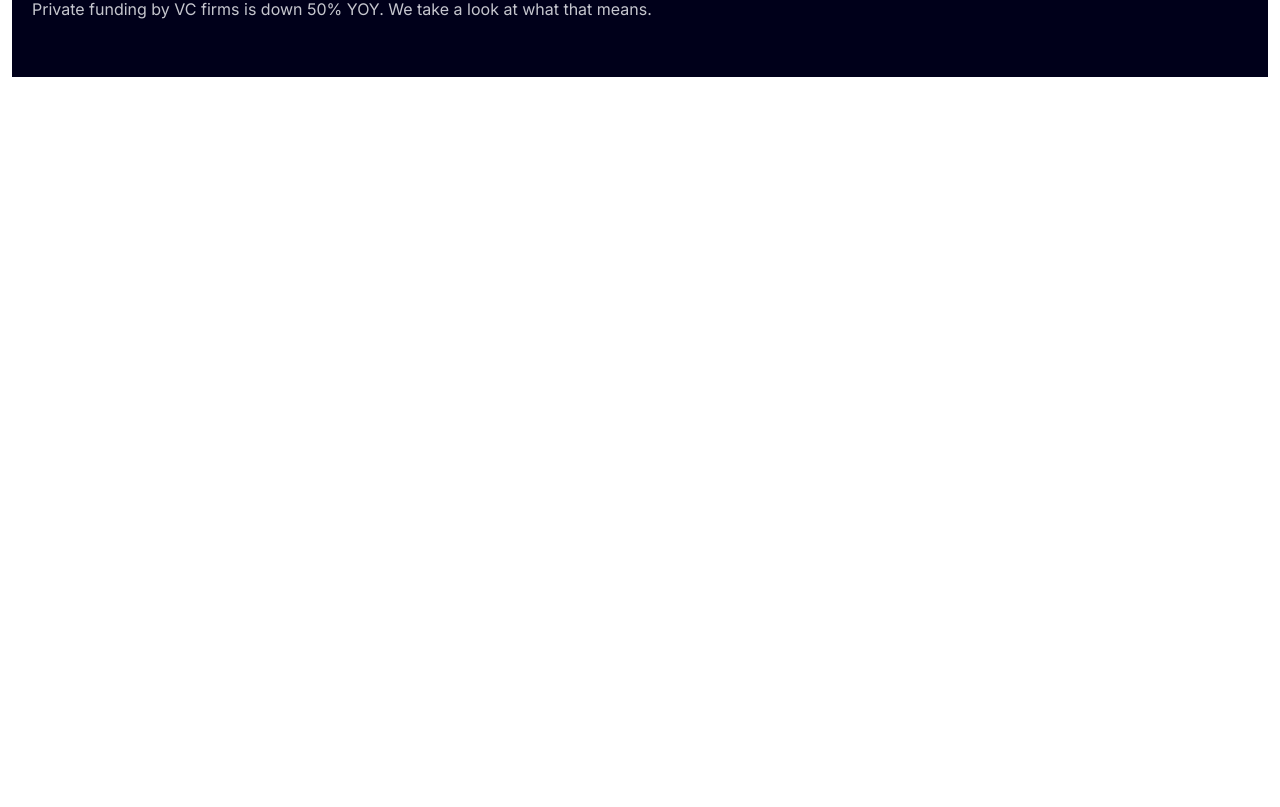
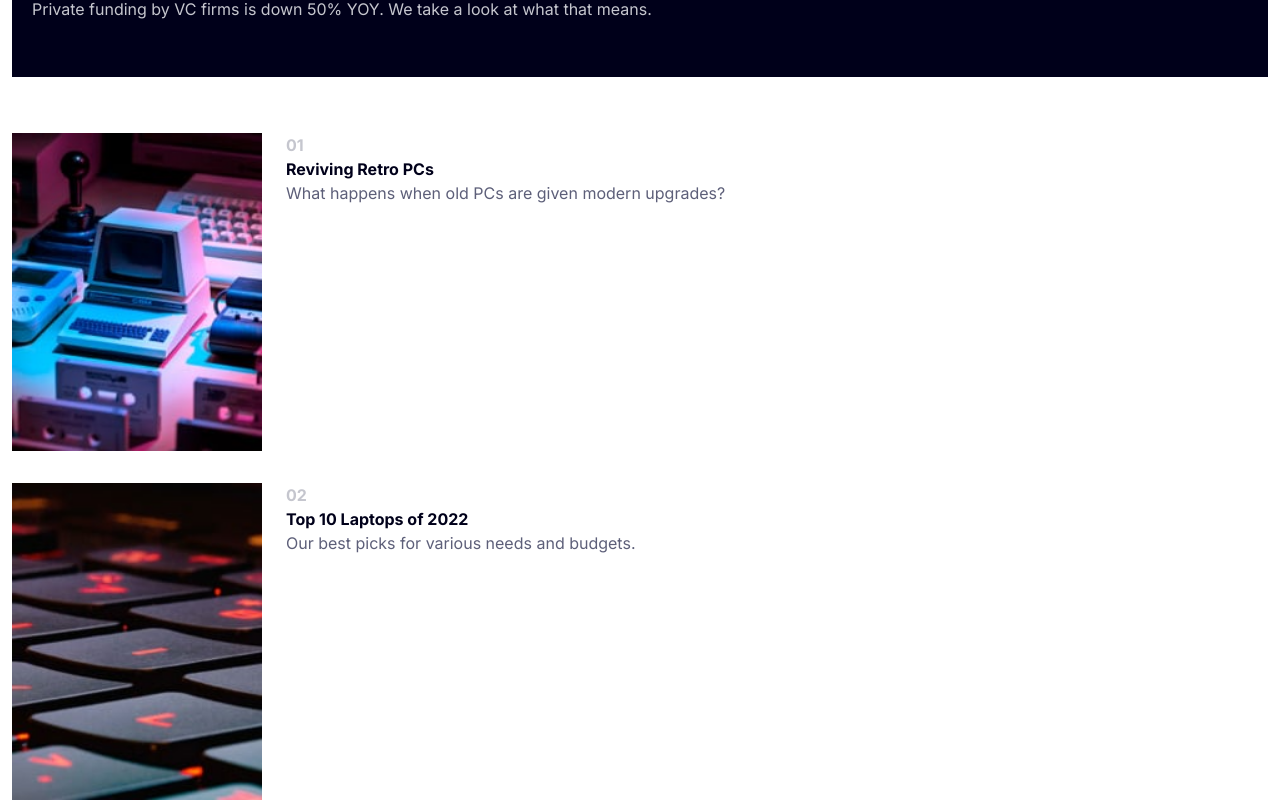
Before and after one commit to SanazBHMN/news-homepage-main, a React (Create React App) app: page / in a window 1280 px wide. Shown: the part 1373-2180 px from the top of the page. Before the commit the page ends 1538 px from the top, so only its background shows below. Built offline with nearby package versions, Linux system fonts and the light colour scheme.

Commit message:
Build topics section

```diff
--- a/src/App.js
+++ b/src/App.js
@@ -2,6 +2,7 @@ import { useState } from "react";
 import Hero from "./components/Hero";
 import Navbar from "./components/Navbar";
 import News from "./components/News";
+import Topics from "./components/Topics";
 
 function App() {
   const [isOpen, setIsOpen] = useState(false);
@@ -11,6 +12,7 @@ function App() {
       <Navbar isOpen={isOpen} setIsOpen={setIsOpen} />
       <Hero />
       <News />
+      <Topics />
     </div>
   );
 }
--- /dev/null
+++ b/src/components/Topics.js
@@ -0,0 +1,48 @@
+import retroPcs from "../assets/images/image-retro-pcs.jpg";
+import laptops from "../assets/images/image-top-laptops.jpg";
+import gaming from "../assets/images/image-gaming-growth.jpg";
+
+function Topics() {
+  const topics = [
+    {
+      id: 1,
+      order: "01",
+      title: "Reviving Retro PCs",
+      text: "What happens when old PCs are given modern upgrades?",
+      img: retroPcs,
+    },
+    {
+      id: 2,
+      order: "02",
+      title: "Top 10 Laptops of 2022",
+      text: "Our best picks for various needs and budgets.",
+      img: laptops,
+    },
+    {
+      id: 3,
+      order: "03",
+      title: "The Growth of Gaming",
+      text: "How the pandemic has sparked fresh opportunities.",
+      img: gaming,
+    },
+  ];
+
+  return (
+    <div>
+      {topics.map((topic) => (
+        <div className="flex align-center my-8">
+          <div className="mr-6 w-[250px]">
+            <img src={topic.img} className="w-full" />
+          </div>
+          <div>
+            <span className="text-blue-grayish font-bold">{topic.order}</span>
+            <h3 className="text-blue-dark font-bold">{topic.title}</h3>
+            <p className="text-blue-dark-grayish">{topic.text}</p>
+          </div>
+        </div>
+      ))}
+    </div>
+  );
+}
+
+export default Topics;
```
